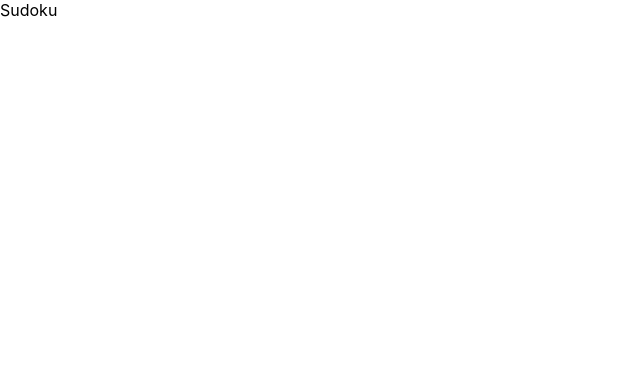
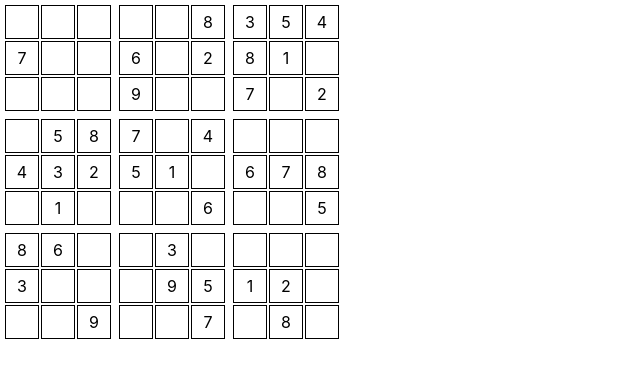
Before and after one commit to anoop901/sudoku, a React (Create React App) app: page / in a window 1280 px wide. Shown: the top 378 px of the page, without its empty margins (0-640 px from the left). Built offline with nearby package versions, Linux system fonts and the light colour scheme.

Commit message:
Create SudokuView component

```diff
--- a/src/App.tsx
+++ b/src/App.tsx
@@ -1,7 +1,33 @@
+import { List } from "immutable";
 import React from "react";
+import Sudoku from "./Sudoku";
+import SudokuView from "./SudokuView";
 
-function App() {
-  return <div>Sudoku</div>;
+export default function App() {
+  const _ = null;
+  return (
+    <SudokuView
+      sudoku={
+        new Sudoku(
+          List([
+            ...[
+              List([...[_, _, _], ...[_, _, 8], ...[3, 5, 4]]),
+              List([...[7, _, _], ...[6, _, 2], ...[8, 1, _]]),
+              List([...[_, _, _], ...[9, _, _], ...[7, _, 2]]),
+            ],
+            ...[
+              List([...[_, 5, 8], ...[7, _, 4], ...[_, _, _]]),
+              List([...[4, 3, 2], ...[5, 1, _], ...[6, 7, 8]]),
+              List([...[_, 1, _], ...[_, _, 6], ...[_, _, 5]]),
+            ],
+            ...[
+              List([...[8, 6, _], ...[_, 3, _], ...[_, _, _]]),
+              List([...[3, _, _], ...[_, 9, 5], ...[1, 2, _]]),
+              List([...[_, _, 9], ...[_, _, 7], ...[_, 8, _]]),
+            ],
+          ])
+        )
+      }
+    />
+  );
 }
-
-export default App;
--- /dev/null
+++ b/src/SudokuView.tsx
@@ -0,0 +1,39 @@
+import { table } from "console";
+import Sudoku from "./Sudoku";
+
+const tableCellStyle = {
+  border: "1px solid black",
+  width: "30px",
+  height: "30px",
+  textAlign: "center" as const,
+};
+
+export default function SudokuView(props: { sudoku: Sudoku }) {
+  return (
+    <table>
+      {Array.from({ length: 3 }, (_, boxRow) => (
+        <tr>
+          {Array.from({ length: 3 }, (_, boxCol) => (
+            <td>
+              <table>
+                {Array.from({ length: 3 }, (_, rowInBox) => (
+                  <tr>
+                    {Array.from({ length: 3 }, (_, colInBox) => {
+                      const row = boxRow * 3 + rowInBox;
+                      const col = boxCol * 3 + colInBox;
+                      return (
+                        <td style={tableCellStyle}>
+                          {props.sudoku.values.get(row)?.get(col) ?? ""}
+                        </td>
+                      );
+                    })}
+                  </tr>
+                ))}
+              </table>
+            </td>
+          ))}
+        </tr>
+      ))}
+    </table>
+  );
+}
```
